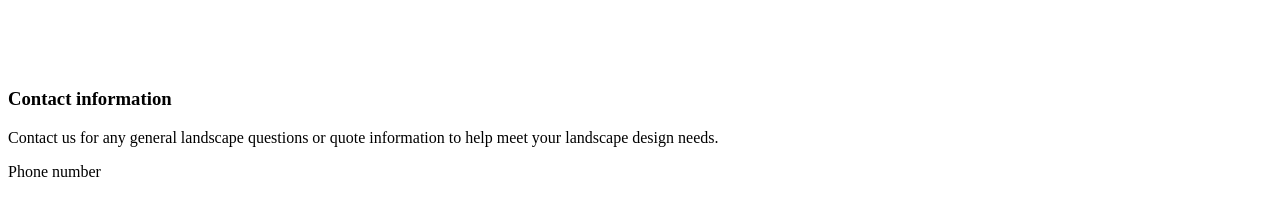
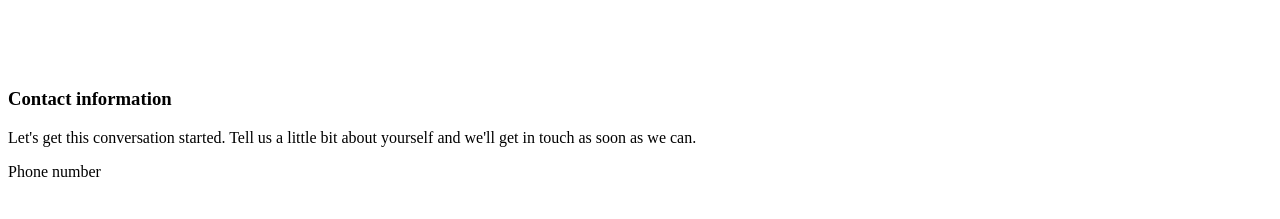
Before and after one commit to JamesSingleton/poco-verde, a Next.js app: page /contact-us in a window 1280 px wide. Shown: the part 2340-2559 px from the top of the page. Built offline with nearby package versions, Linux system fonts and the light colour scheme.

Commit message:
feat(i18n): start intl of contact page

```diff
--- a/locale/en.js
+++ b/locale/en.js
@@ -5,6 +5,12 @@ export const en = {
   "header.packages.button.text": "Packages",
   "header.portfolio.view.all.text": "View All",
   "header.portfolio.contact.sales.text": "Contact Sales",
+  "contact.info.title.text": "Contact information",
+  "contact.info.description.text":
+    "Let's get this conversation started. Tell us a little bit about yourself and we'll get in touch as soon as we can.",
+  "contact.title.text": "Get in touch",
+  "contact.title.description.text":
+    "Want to get in touch? We'd love to hear from you.",
   "turf.title.text": "Artificial Turf & Putting Greens",
   "turf.breadcrumb.text": "Turf",
   "bbq.title.text": "Barbeques",
--- a/pages/contact-us.js
+++ b/pages/contact-us.js
@@ -1,5 +1,6 @@
 import { Fragment } from "react";
 import Head from "next/head";
+import { useIntl } from "react-intl";
 import { MailIcon, MenuIcon, PhoneIcon, XIcon } from "@heroicons/react/outline";
 import { Formik, Field, Form, ErrorMessage } from "formik";
 import { COMPANY_NAME_LONG, CONTACT_US_DESCRIPTION } from "@/lib/constants";
@@ -12,7 +13,10 @@ const offices = [
   },
 ];
 
-const ContactUs = () => (
+const ContactUs = () => {
+  const { formatMessage } = useIntl();
+  const f = (id) => formatMessage({ id });
+  return (
     <>
       <Head>
         <title>{`Contact Us | ${COMPANY_NAME_LONG}`}</title>
@@ -22,10 +26,10 @@ const ContactUs = () => (
         <div className="py-24 lg:py-32">
           <div className="relative z-10 max-w-7xl mx-auto pl-4 pr-8 sm:px-6 lg:px-8">
             <h1 className="text-4xl font-extrabold tracking-tight text-warm-gray-900 sm:text-5xl lg:text-6xl">
-            Get in touch
+              {f("contact.title.text")}
             </h1>
             <p className="mt-6 text-xl text-warm-gray-500 max-w-3xl">
-            Want to get in touch? We&apos;d love to hear from you.
+              {f("contact.title.description.text")}
             </p>
           </div>
         </div>
@@ -183,11 +187,10 @@ const ContactUs = () => (
                   </svg>
                 </div>
                 <h3 className="text-lg font-medium text-white">
-                Contact information
+                  {f("contact.info.title.text")}
                 </h3>
                 <p className="mt-6 text-base text-white max-w-3xl">
-                Contact us for any general landscape questions or quote
-                information to help meet your landscape design needs.
+                  {f("contact.info.description.text")}
                 </p>
                 <dl className="mt-8 space-y-6">
                   <dt>
@@ -426,5 +429,6 @@ const ContactUs = () => (
       </section>
     </>
   );
+};
 
 export default ContactUs;
```
Lines whose indentation alone changed are shown as unchanged.
